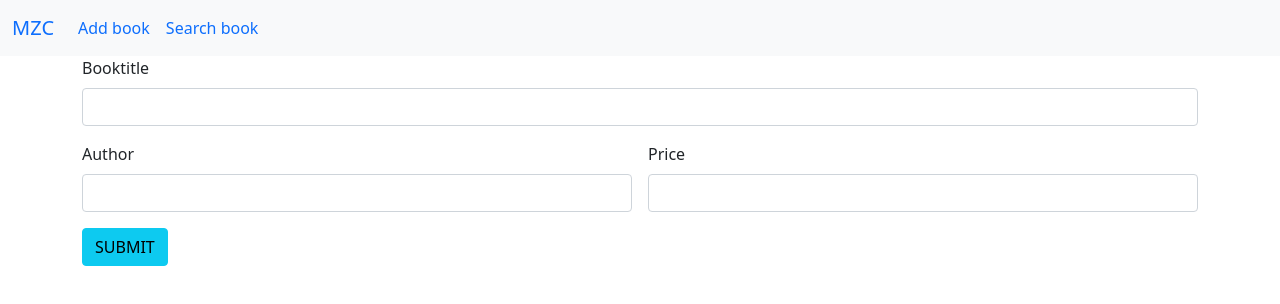
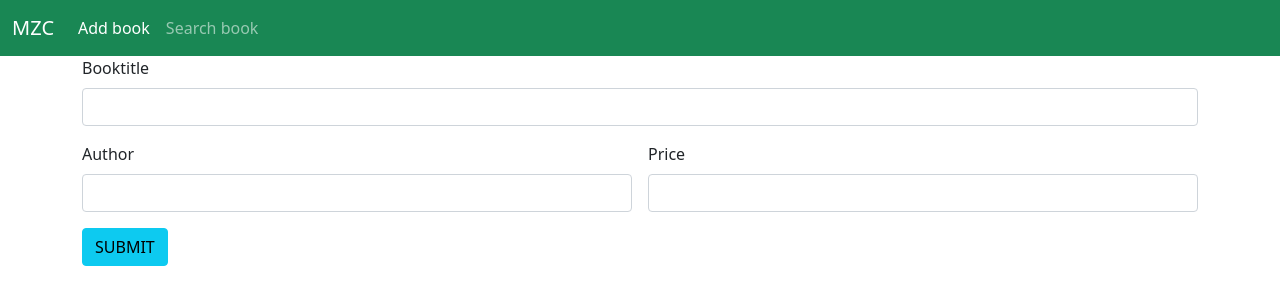
Before and after one commit to Seenusneha4/booksreact, a React (Create React App) app: page / in a window 1280 px wide. Shown: the top 304 px of the page. Built offline with nearby package versions, Linux system fonts and the light colour scheme.

Commit message:
modifiednav

```diff
--- a/src/Components/Header.js
+++ b/src/Components/Header.js
@@ -4,7 +4,7 @@
 const Header = () => {
   return (
     <div>
-<nav className="navbar navbar-expand-lg bg-light">
+<nav className="navbar navbar-expand-lg navbar-dark bg-success">
   <div className="container-fluid">
     <Link to="/" className="navbar-brand" >MZC</Link>
     <button className="navbar-toggler" type="button" data-bs-toggle="collapse" data-bs-target="#navbarNav" aria-controls="navbarNav" aria-expanded="false" aria-label="Toggle navigation">
```
